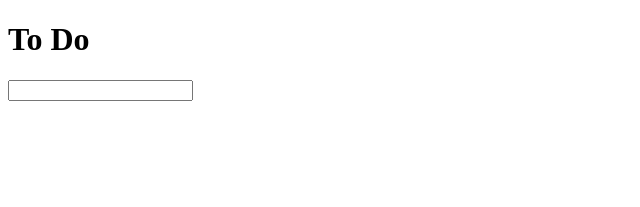
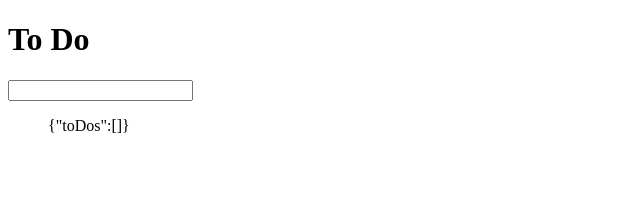
Before and after one commit to seonsy44/redux-exercise, a React (Create React App) app: page / in a window 1280 px wide. Shown: the top 207 px of the page, without its empty margins (0-640 px from the left). Built offline with nearby package versions, Linux system fonts and the light colour scheme.

Commit message:
#3.2 mapStateToProps

```diff
--- a/src/routes/Home.js
+++ b/src/routes/Home.js
@@ -1,6 +1,7 @@
 import React, { useState } from "react";
+import { connect } from "react-redux";
 
-function Home() {
+function Home(toDos) {
   const [text, setText] = useState("");
 
   function onSubmit(e) {
@@ -18,9 +19,13 @@
           onChange={(e) => setText(e.target.value)}
         />
       </form>
-      <ul></ul>
+      <ul>{JSON.stringify(toDos)}</ul>
     </>
   );
 }
 
-export default Home;
+function mapStateToProps(state) {
+  return { toDos: state };
+}
+
+export default connect(mapStateToProps)(Home);
```
